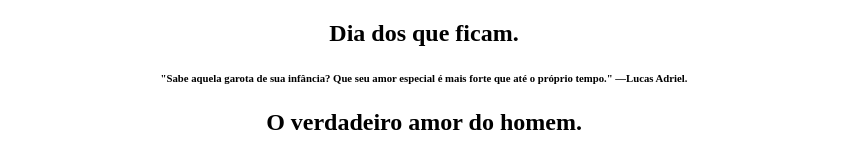
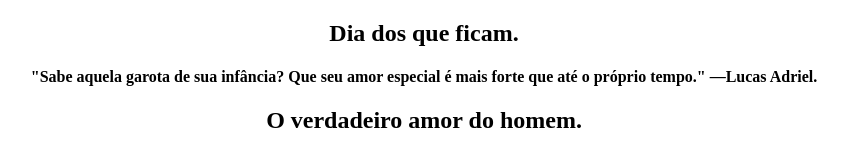
Before and after one commit to LFelps/DiaDosNamorados, a plain HTML site: page index.html in a window 1280 px wide. Shown: the whole page, without its empty margins (216-1064 px from the left). Drawn offline with Linux system fonts and the light colour scheme; a script that the page names is missing.

Commit message:
Testando tamanho de Hn

```diff
--- a/index.html
+++ b/index.html
@@ -6,7 +6,7 @@
     <meta name="viewport" content="width=device-width, initial-scale=1.0">
         <style>
             h2 {text-align: center}
-            h6 {text-align: center}
+            h4 {text-align: center}
         </style>
     </head>
     <body>
@@ -14,7 +14,7 @@
 
 
 
-        <h6> "Sabe aquela garota de sua infância? Que seu amor especial é mais forte que até o próprio tempo." —Lucas Adriel. </h6>
+        <h4> "Sabe aquela garota de sua infância? Que seu amor especial é mais forte que até o próprio tempo." —Lucas Adriel. </h4>
 
             <h2> O verdadeiro amor do homem.</h2>
             <blockquote class="imgur-embed-pub" lang="en" data-id="sHleOpV"><a href="//imgur.com/sHleOpV"></a></blockquote><script async src="//s.imgur.com/min/embed.js" charset="utf-8"></script>
```
